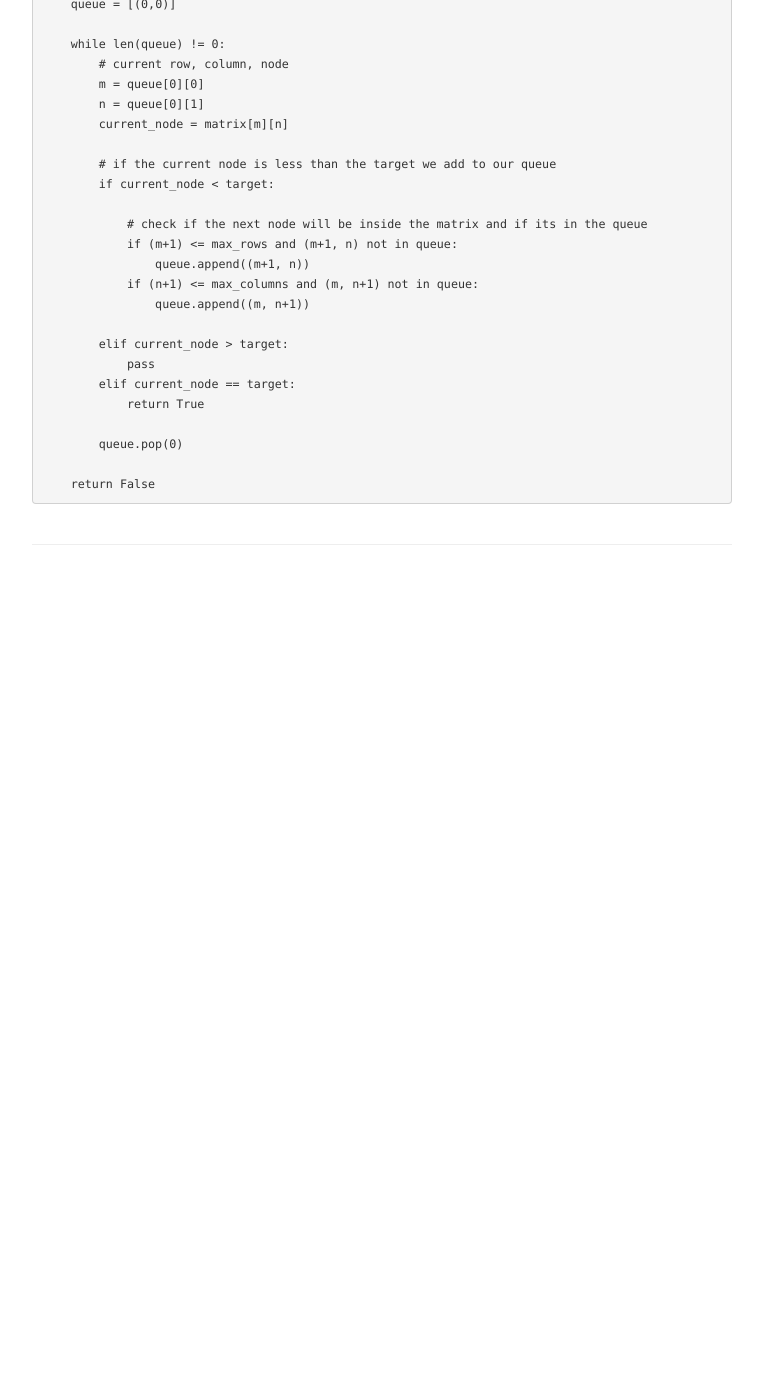
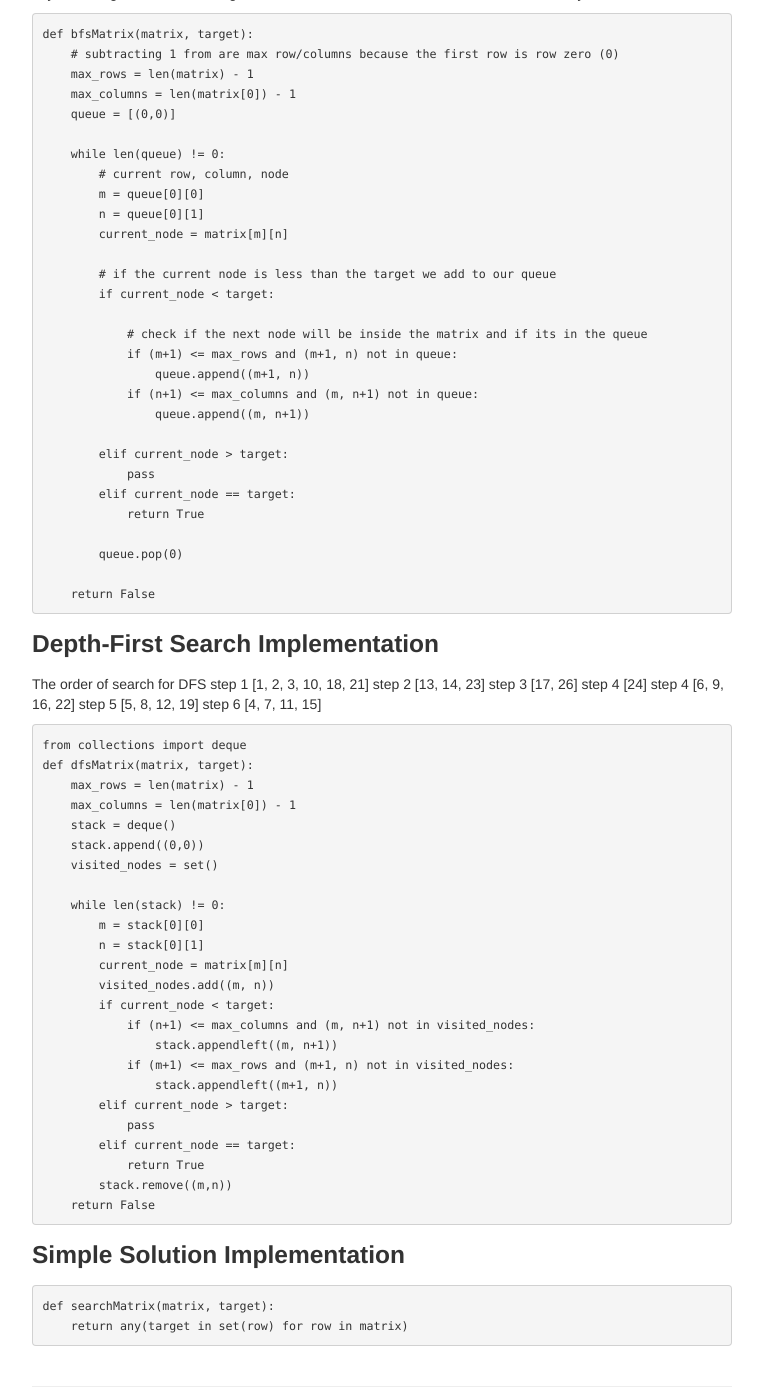
Before and after one commit to KyleMcClay/python_dsa, a Jekyll site: the page built from pages/BFS_vs_DFS.md, in a window 1280 px wide and 1400 px high, scrolled down 1904 px. Shown: the whole window, without its empty margins (258-1021 px from the left). Built offline with Jekyll 4.4.1, drawn with Linux system fonts in a browser that asks for light colours; before the commit the page ends 2480 px from its top, so only the background shows below that; some of the changed text lies outside the part shown.

Commit message:
more information on BFS vs DFS

````diff
--- a/pages/BFS_vs_DFS.md
+++ b/pages/BFS_vs_DFS.md
@@ -9,18 +9,18 @@ description: How to use BFS & DFS algorithms in python
 <img src="https://kylemcclay.github.io/python_dsa/images/BFS.jpg" alt="Broken" class="inline"/>
 
 - Breadth-First Search
-  - searches information by exploring each node closest to the starting point
-  - visually: imagine roots branching out
-  - Data structure used is a queue
+  - searches graph by exploring each node closest to the starting point
+  - thinking visually: imagine tree roots branching out
+  - Data structure = queue
 
 ### Depth-First Search
 
 <img src="https://kylemcclay.github.io/python_dsa/images/DFS.jpg" alt="Broken" class="inline"/>
 
 - Depth-First Search
-  - searches information by exploring each path one by one.
-  - visually: imagine spikes coming one by one
-  - Data structure used is a stack
+  - searches graph by exploring each path one by one.
+  - thinking visually: imagine spikes coming from a point one by one
+  - Data structure = stack
 
 
 ### Sample problem
@@ -44,7 +44,7 @@ Given target = 5, return true.
 
 Given target = 20, return false.
 
-### sample data
+### Sample Data
 matrix = [
 [1,   4,  7, 11, 15]
 [2,   5,  8, 12, 19]
@@ -56,7 +56,22 @@ target_1 = 5
 target_2 = 20
 
 
-### Breadth-First Search Implementaion
+### Breadth-First Search Implementation
+notes before we get started
+
+The order of search for BFS
+step 1 [1]
+step 2 [2, 4]
+step 3 [3, 5, 7]
+step 4 [10, 6, 8, 11]
+step 5 [18, 13, 9, 12, 15]
+step 6 [21, 14, 16, 19]
+step 7 [23, 17, 22]
+step 8 [26, 24]
+step 9 [30]
+
+any number greater than the target number means the node does not need to search anymore
+"""
 ```python
 def bfsMatrix(matrix, target):
     # subtracting 1 from are max row/columns because the first row is row zero (0)
@@ -88,3 +103,48 @@ def bfsMatrix(matrix, target):
 
     return False
 ```
+
+
+### Depth-First Search Implementation
+The order of search for DFS
+step 1 [1, 2, 3, 10, 18, 21]
+step 2 [13, 14, 23]
+step 3 [17, 26]
+step 4 [24]
+step 4 [6, 9, 16, 22]
+step 5 [5, 8, 12, 19]
+step 6 [4, 7, 11, 15]
+
+
+```python
+from collections import deque
+def dfsMatrix(matrix, target):
+    max_rows = len(matrix) - 1
+    max_columns = len(matrix[0]) - 1
+    stack = deque()
+    stack.append((0,0))
+    visited_nodes = set()
+
+    while len(stack) != 0:
+        m = stack[0][0]
+        n = stack[0][1]
+        current_node = matrix[m][n]
+        visited_nodes.add((m, n))
+        if current_node < target:
+            if (n+1) <= max_columns and (m, n+1) not in visited_nodes:
+                stack.appendleft((m, n+1))
+            if (m+1) <= max_rows and (m+1, n) not in visited_nodes:
+                stack.appendleft((m+1, n))
+        elif current_node > target:
+            pass
+        elif current_node == target:
+            return True
+        stack.remove((m,n))
+    return False
+```
+
+### Simple Solution Implementation
+```python
+def searchMatrix(matrix, target):
+    return any(target in set(row) for row in matrix)
+```
````
